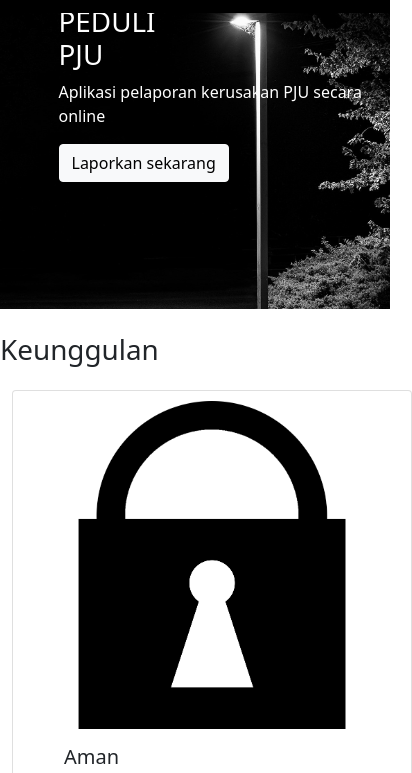
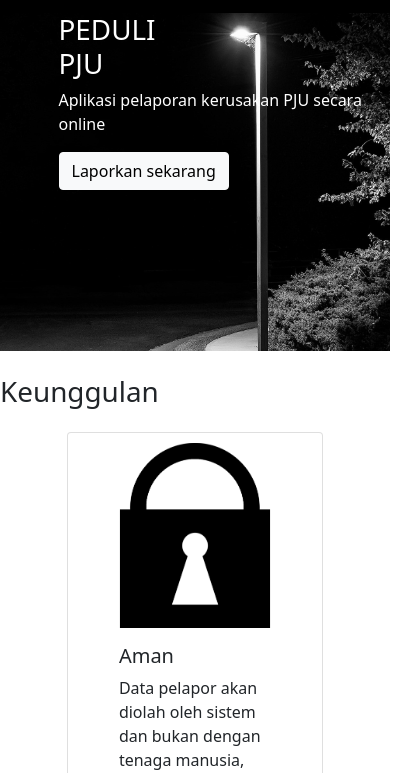
Before and after one commit to shiroDelvyn/PEDULI-PJU, a plain HTML site: page index.html in a window 390 px wide. Shown: the part 71-844 px from the top of the page, 412 px wide, since content can reach past the window. Drawn offline with nearby package versions, Linux system fonts and the light colour scheme.

Commit message:
index.html responsive

```diff
--- a/css/index.css
+++ b/css/index.css
@@ -39,7 +39,7 @@ nav {
 @media screen and (max-width: 575.98px) {
   #background {
     width: 100%;
-    height: 45%;
+    height: 50%;
     position: relative;
     left: 0px;
     top: 0px;
@@ -51,7 +51,15 @@ nav {
 
   #card {
     margin: auto;
-    width: 25rem;
+    width: 70%;
+  }
+
+  .title {
+    position: relative;
+    left: 15%;
+    top: 100%;
+    color: white;
+    width: 85%;
   }
 }
 
```
